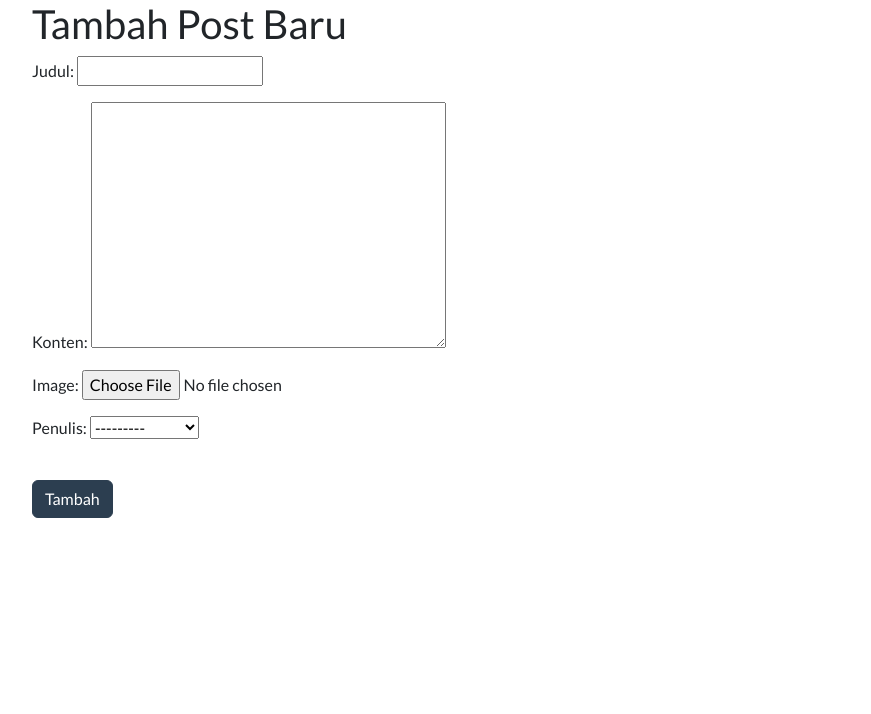
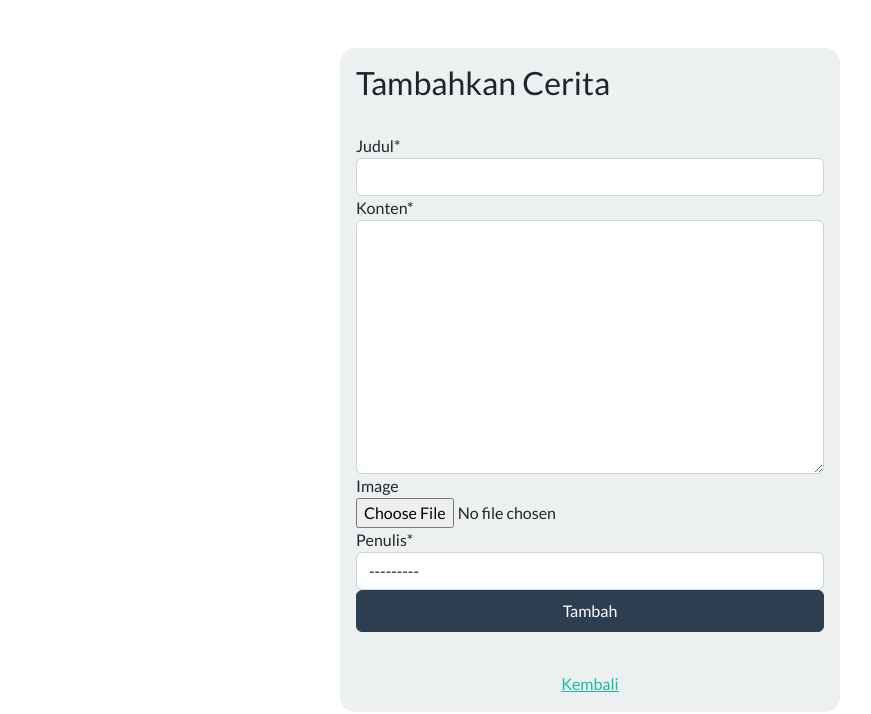
Before and after one commit to aliffianilhamf/CryptoApps, a Django app: page /addCerita/ in a window 1280 px wide. Shown: the part 86-800 px from the top of the page, without its empty margins (50-921 px from the left). Run offline with Django 4.2, Linux system fonts and the light colour scheme; a user stored in the database is signed in; data comes from the database, SQL or seed files in the repository; both versions use the stored data as it was after the commit; some libraries are stand-ins or nearby versions.

Commit message:
fix fitur tambah cerita

```diff
--- a/KriptoCrud/webapp/templates/webapp/addCerita.html
+++ b/KriptoCrud/webapp/templates/webapp/addCerita.html
@@ -1,11 +1,19 @@
+{% extends "webapp/base.html" %}
+{% load crispy_forms_tags %}
+{% block content %}
 
-{% extends "webapp/base.html" %} {% block content %}
-<div class="container">
-  <h2>Tambah Post Baru</h2>
-  <form method="post" enctype="multipart/form-data">
-    {% csrf_token %} {{forms.as_p}}
-    <br />
-    <button type="submit" class="btn btn-primary">Tambah</button>
-  </form>
-</div>
+    <div class="container bg-light shadow-md p-3 form-layout mt-5">
+        <h3>Tambahkan Cerita</h3>
+        <br>
+        <form action="" method="post" enctype="multipart/form-data">
+            {% csrf_token %}
+            {{forms | crispy}}
+            <button type="submit" class="btn btn-primary w-100 btn-block p-2">Tambah</button>
+        </form>
+        <br>
+        <div class="text-center">
+            <a href="{% url 'index' %}"> Kembali </a>
+        </div>
+    </div>
+
 {% endblock content %}
--- a/KriptoCrud/webapp/urls.py
+++ b/KriptoCrud/webapp/urls.py
@@ -3,6 +3,7 @@ from . import views
 
 from django.conf.urls.static import static
 from django.conf import settings
+from django.contrib.auth import views as auth_views
 urlpatterns = [
     path("", views.index, name="index"),
     path("register/", views.register, name="register"),
@@ -10,6 +11,6 @@ urlpatterns = [
     path("logout/", views.logout, name="logout"),
 
     # Crud
-    path("addCerita/",views.addCerita , name="addCerita")
+   path("addCerita/",views.addCerita, name="addCerita")
 ]
 urlpatterns += static(settings.MEDIA_URL, document_root = settings.MEDIA_ROOT)
--- a/KriptoCrud/webapp/views.py
+++ b/KriptoCrud/webapp/views.py
@@ -7,6 +7,8 @@ from django.contrib.auth.decorators import login_required
 
 from . models import Cerita
 
+from django.views import generic,View
+from django.shortcuts import render, get_object_or_404,reverse
 # Create your views here.
 def index(request):
     cerita = Cerita.objects.all()
@@ -69,9 +71,10 @@ def addCerita(request):
     form = AddCeritaForm()
 
     if request.method == "POST":
-        form = AddCeritaForm(request.POST)
+        form = AddCeritaForm(request.POST, request.FILES)
 
         if form.is_valid() :
+            form.judul = "bot"
             form.save()
             return redirect('index')
     context = {
```
Also changed, not shown: KriptoCrud/db.sqlite3, KriptoCrud/media/image/Rawa_Pening_Central_Java.jpg (added).
